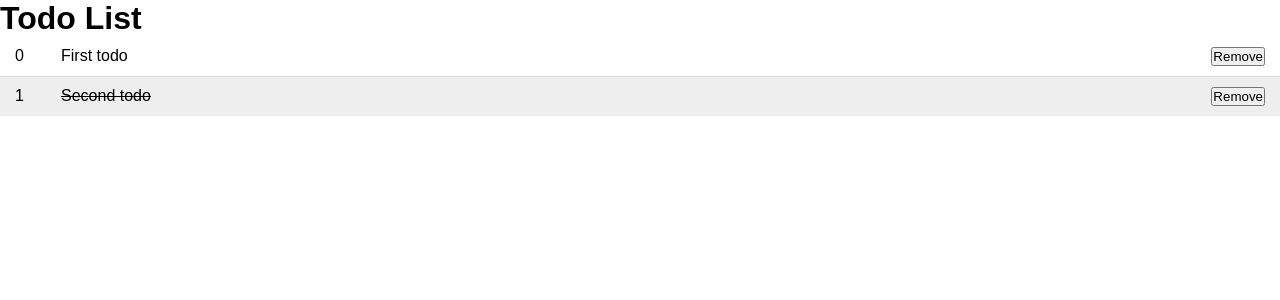
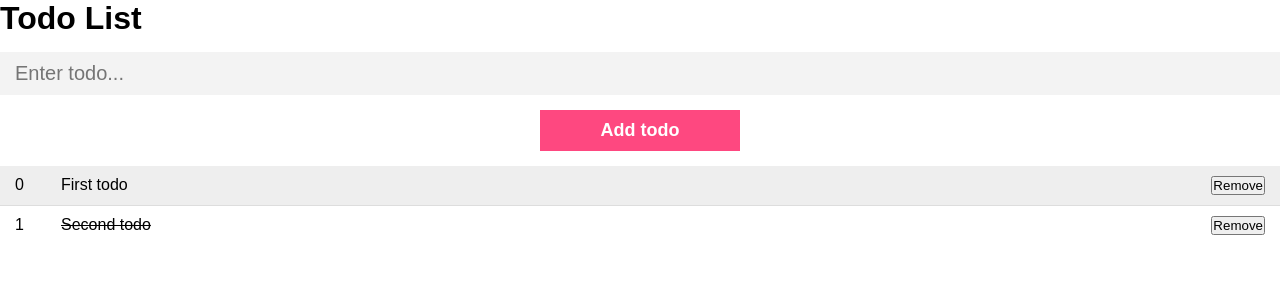
Before and after one commit to bashirsadat/fastest-todos, an Angular app: page / in a window 1280 px wide. Shown: the top 300 px of the page. Built offline with nearby package versions, Linux system fonts and the light colour scheme.

Commit message:
npm versionfddfasdfadf

```diff
--- a/src/app/app.module.ts
+++ b/src/app/app.module.ts
@@ -3,6 +3,7 @@
 
 import { AppComponent } from './app.component';
 import { TodosComponent } from './components/todos/todos.component';
+import { FormsModule } from '@angular/forms';
 
 @NgModule({
   declarations: [
@@ -10,7 +11,8 @@
     TodosComponent
   ],
   imports: [
-    BrowserModule
+    BrowserModule,
+    FormsModule
   ],
   providers: [],
   bootstrap: [AppComponent]
--- a/src/app/components/todos/todos.component.html
+++ b/src/app/components/todos/todos.component.html
@@ -1,5 +1,14 @@
 <div class="todos">
-
+    <form (submit)="addTodo()">
+        <input
+            type ="text"
+            name=" inputTodo"
+            placeholder="Enter todo..."
+            class = "todo-input"
+            [(ngModel)]="inputTodo"
+        />
+        <input type="submit" value="Add todo" class="todo-submit">
+    </form>
     <div  *ngFor="let todo of todos; let i =index;"  class= "todo {{(todo.completed ? 'done' : '')}}">
         <div class="id">{{i}}</div>
         <div class="content" (click)="toggleDone(i)">{{todo.content}}</div>
--- a/src/app/components/todos/todos.component.ts
+++ b/src/app/components/todos/todos.component.ts
@@ -7,6 +7,7 @@
 })
 export class TodosComponent implements OnInit {
   todos:Todo[];
+  inputTodo:string="";
   constructor() { }
 
   ngOnInit(): void {
@@ -33,6 +34,15 @@
     deleteTodo (id:number) {
       this.todos= this.todos.filter((v,i) => i !==id);
     }
+    addTodo (){
+
+      this.todos.push({
+        content:this.inputTodo,
+        completed:false
+
+      })
+      this.inputTodo="";
+    }
 
 
 }
```
